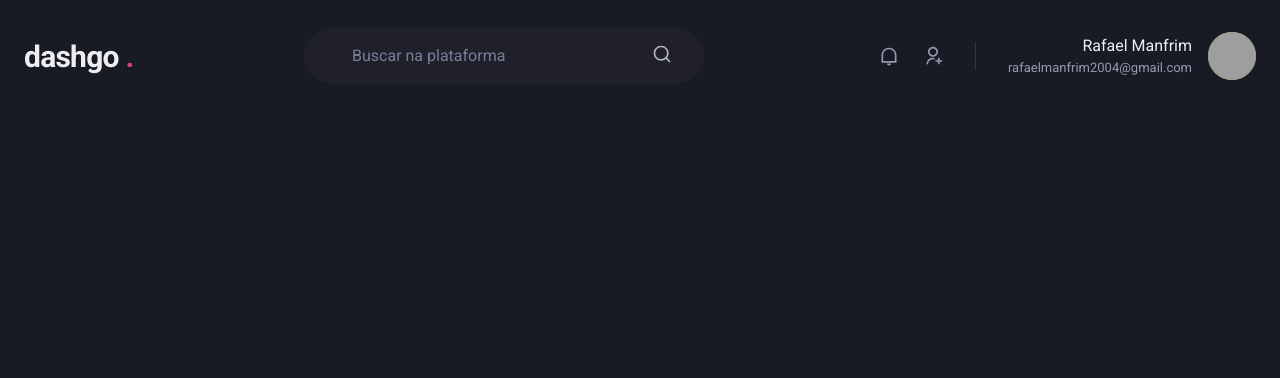
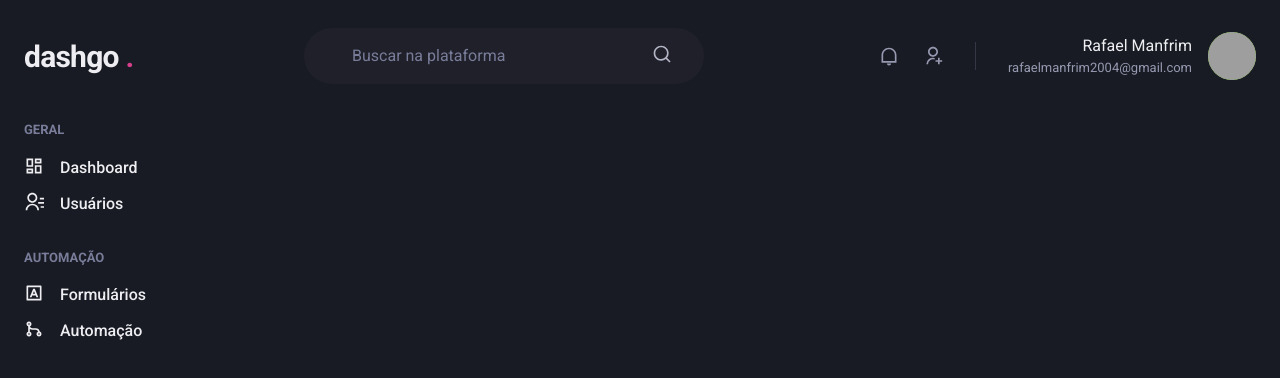
Before and after one commit to RafaelManfrim/Ignite-React-dashgo., a Next.js app: page /dashboard in a window 1280 px wide. Shown: the top 378 px of the page. Built offline with nearby package versions, Linux system fonts and the light colour scheme; grey boxes are pictures that could not be loaded.

Commit message:
Sidebar desenvolvida

```diff
--- /dev/null
+++ b/src/components/Template/NavLink.tsx
@@ -0,0 +1,17 @@
+import { Text, Link, Icon } from "@chakra-ui/react";
+import { IconType } from 'react-icons'
+
+interface NavLinkProps {
+    icon: IconType,
+    text: string
+    url: string
+}
+
+export function NavLink({ icon, text, url }: NavLinkProps) {
+    return (
+        <Link display="flex" align="center" >
+            <Icon as={icon} fontSize="20"/>
+            <Text ml="4" fontWeight="medium">{text}</Text>
+        </Link>
+    )
+}
--- /dev/null
+++ b/src/components/Template/Sidebar.tsx
@@ -0,0 +1,21 @@
+import { Box, Stack } from "@chakra-ui/react";
+import { NavLink } from "./NavLink";
+import { RiContactsLine, RiDashboardLine, RiGitMergeLine, RiInputMethodLine } from "react-icons/ri";
+import { SidebarCategory } from "./SidebarCategory";
+
+export function Sidebar() {
+    return (
+        <Box as="aside" w="64" mr="8">
+            <Stack spacing="8" align="flex-start">
+                <SidebarCategory name="Geral">
+                    <NavLink icon={RiDashboardLine} text="Dashboard" url="" />
+                    <NavLink icon={RiContactsLine} text="Usuários" url="" />
+                </SidebarCategory>
+                <SidebarCategory name="Automação">
+                    <NavLink icon={RiInputMethodLine} text="Formulários" url="" />
+                    <NavLink icon={RiGitMergeLine} text="Automação" url="" />
+                </SidebarCategory>
+            </Stack>
+        </Box>
+    )
+}
--- /dev/null
+++ b/src/components/Template/SidebarCategory.tsx
@@ -0,0 +1,17 @@
+import { Box, Stack, Text } from "@chakra-ui/react";
+
+interface SidebarCategoryProps {
+    children: React.ReactNode
+    name: string
+}
+
+export function SidebarCategory({ name, children }: SidebarCategoryProps) {
+    return (
+        <Box>
+            <Text fontWeight="bold" color="gray.400" fontSize="small">{name.toUpperCase()}</Text>
+            <Stack spacing="3" mt="4" align="stretch">
+                {children}
+            </Stack>
+        </Box>
+    )
+}
--- /dev/null
+++ b/src/components/Template/index.tsx
@@ -0,0 +1,4 @@
+import { Header } from './Header'
+import { Sidebar } from './Sidebar'
+
+export { Header, Sidebar }
--- a/src/pages/dashboard.tsx
+++ b/src/pages/dashboard.tsx
@@ -1,7 +1,13 @@
-import { Header } from "../components/Template/Header";
+import { Flex } from "@chakra-ui/react";
+import { Header, Sidebar } from "../components/Template";
 
 export default function Dashboard() {
     return (
-        <Header />
+        <Flex direction="column" h="100vh">
+            <Header />
+            <Flex w="100%" my="6" maxWidth="1480px" mx="auto" px="6">
+                <Sidebar />
+            </Flex>
+        </Flex>
     )
 }
```
